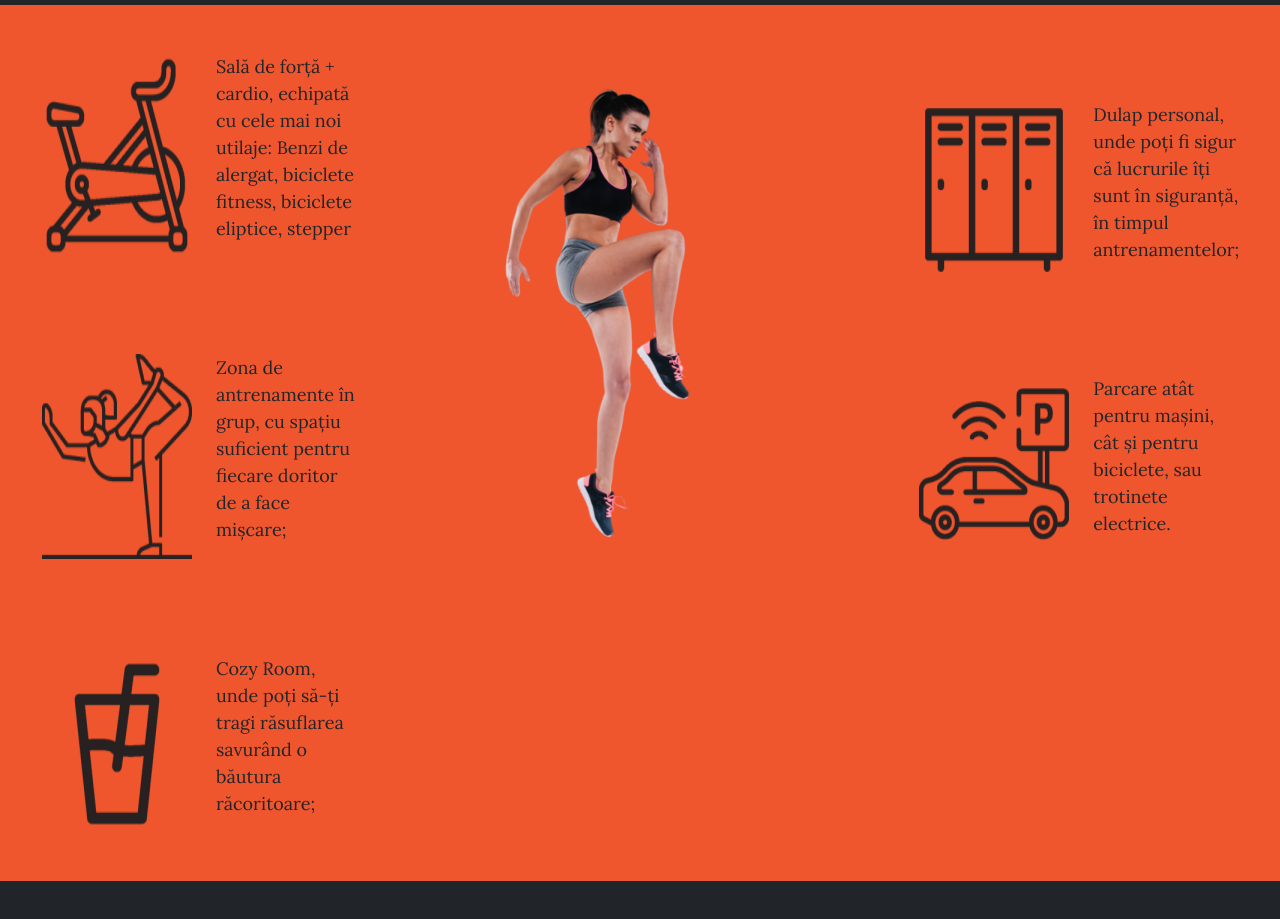
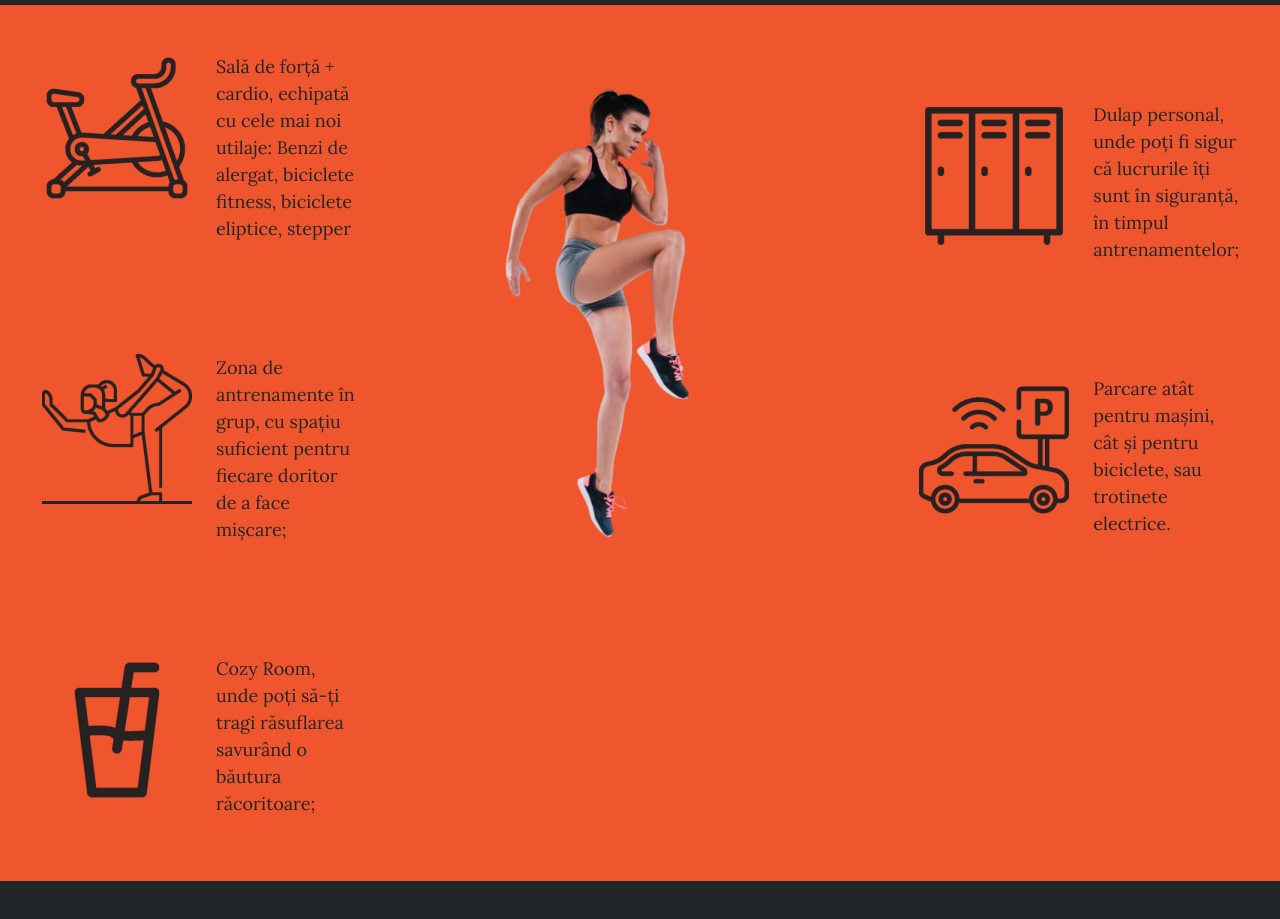
Before and after one commit to catalinaminciuna/YouthIt_Bootstrap, a plain HTML site: page index.html in a window 1280 px wide. Shown: the part 2790-3709 px from the top of the page. Drawn offline with nearby package versions, Linux system fonts and the light colour scheme.

Commit message:
Update index.html

```diff
--- a/index.html
+++ b/index.html
@@ -227,19 +227,19 @@
             <div class="row">
                 <div class="col-md-4">
                     <div class="d-flex p-5">
-                        <img src="imagini/bicileta.png" class="img-fluid">
+                        <img src="imagini/bicileta.png" class="img-fluid" style="width: 150px; height: 150px;">
                         <p class="ps-4">Sală de forță + cardio, echipată cu cele mai noi utilaje: Benzi de alergat,
                             biciclete
                             fitness, biciclete eliptice, stepper</p>
                     </div>
                     <div class="d-flex p-5">
-                        <img src="imagini/movement.png" class="img-fluid">
+                        <img src="imagini/movement.png" class="img-fluid" style="width: 150px; height: 150px;">
                         <p class="ps-4">Zona de antrenamente în grup, cu spațiu suficient pentru fiecare doritor de a
                             face
                             mișcare;</p>
                     </div>
                     <div class="d-flex p-5">
-                        <img src="imagini/drink.png" class="img-fluid">
+                        <img src="imagini/drink.png" class="img-fluid" style="width: 150px; height: 150px;">
                         <p class="ps-4">Cozy Room, unde poți să-ți tragi răsuflarea savurând o băutura răcoritoare;</p>
                     </div>
                 </div>
@@ -248,12 +248,12 @@
                 </div>
                 <div class="col-md-4 pt-5">
                     <div class="d-flex p-5">
-                        <img src="imagini/locker.png" class="img-fluid">
+                        <img src="imagini/locker.png" class="img-fluid" style="width: 150px; height: 150px;">
                         <p class="ps-4">Dulap personal, unde poți fi sigur că lucrurile îți sunt în siguranță, în timpul
                             antrenamentelor;</p>
                     </div>
                     <div class="d-flex p-5">
-                        <img src="imagini/parking.png" class="img-fluid">
+                        <img src="imagini/parking.png" class="img-fluid" style="width: 150px; height: 150px;">
                         <p class="ps-4">Parcare atât pentru mașini, cât și pentru biciclete, sau trotinete electrice.
                         </p>
                     </div>
```
